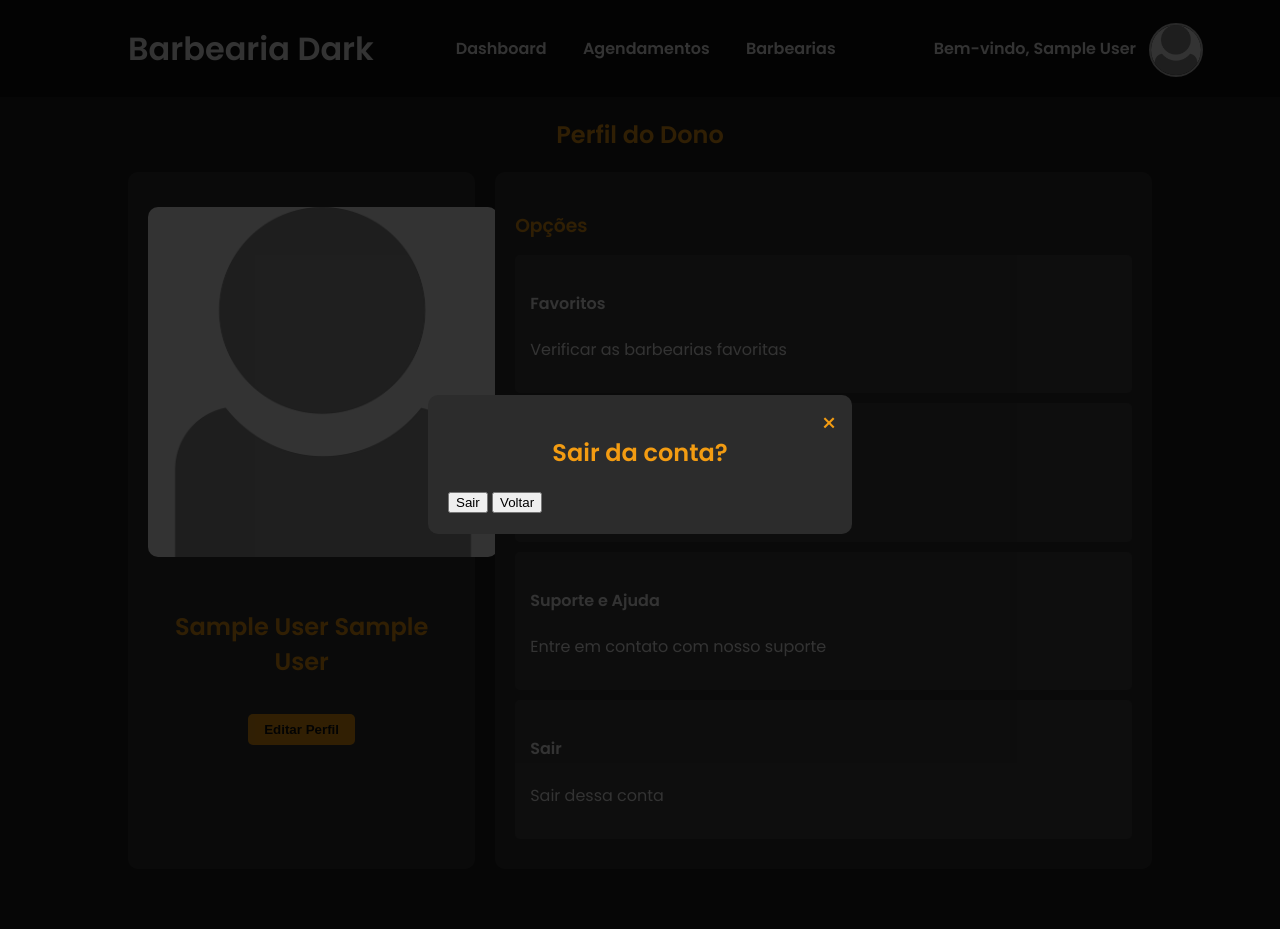
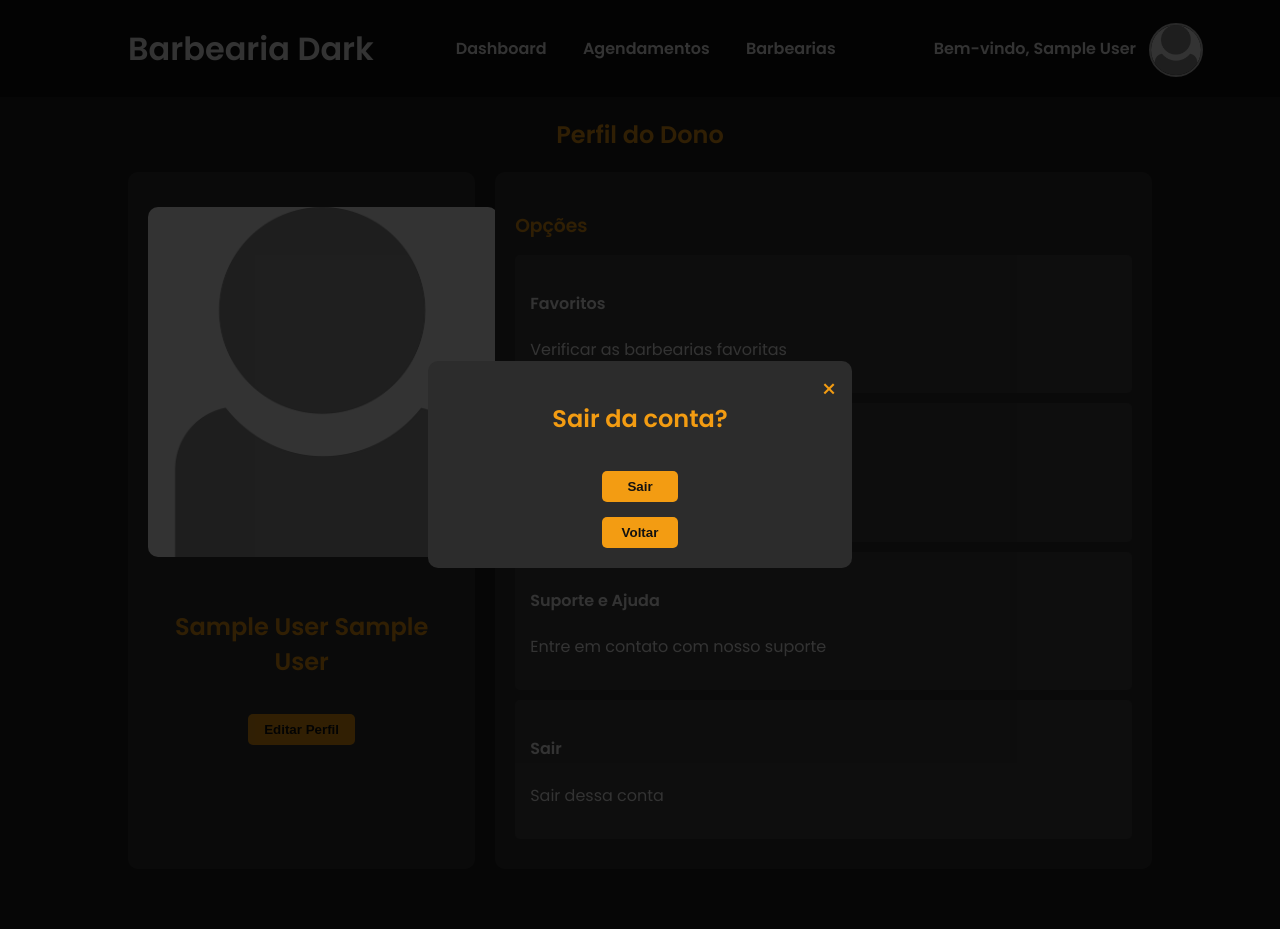
Before and after one commit to Kauan11962/Projeto_barbearia, a PHP site: template views/perfil2.php in a window 1280 px wide, after a click that opens the changed part. Run offline with PHP 8.4, Linux system fonts and the light colour scheme; the visitor is signed in with stand-in values (Sample User, id 1); data comes from the database, SQL or seed files in the repository; tables that the repository leaves empty hold one stand-in row (values such as "Sample post"); the template is opened without the code that fills it: most values are stand-ins (such as "Sample title", 1, 10 or a date in 2020).

Commit message:
tornando o site mais de home

```diff
--- a/css/perfil.css
+++ b/css/perfil.css
@@ -87,6 +87,9 @@
     width: 30%;
     color: #fff;
     position: relative;
+    display: flex;
+    align-items: center;
+    flex-direction: column;
 }
 
 .btn{
--- a/css/perfil2.css
+++ b/css/perfil2.css
@@ -87,6 +87,9 @@
     width: 30%;
     color: #fff;
     position: relative;
+    display: flex;
+    align-items: center;
+    flex-direction: column;
 }
 
 .btn{
@@ -147,3 +150,15 @@ label{
     display: flex;
     justify-content: center;
 }
+
+#sair{
+    background-color: #f39c12;
+    color: #111;
+    border: none;
+    padding: 8px 16px;
+    border-radius: 5px;
+    cursor: pointer;
+    font-weight: 600;
+    margin-top: 15px;
+    width: 20%;
+}
--- a/views/perfil2.php
+++ b/views/perfil2.php
@@ -160,7 +160,7 @@ if ($_POST) {
 
             <button id="sair" onclick="logout()">Sair</button>
 
-            <button id="voltar" onclick="fecharModal('modal-sair')">Voltar</button>
+            <button id="sair" onclick="fecharModal('modal-sair')">Voltar</button>
         </div>
     </div>
 
```
Also changed, not shown: css/cadastroBarbearia.css (+26 -9 lines), views/cadastroBarbearia.php (+9 -1 lines).
